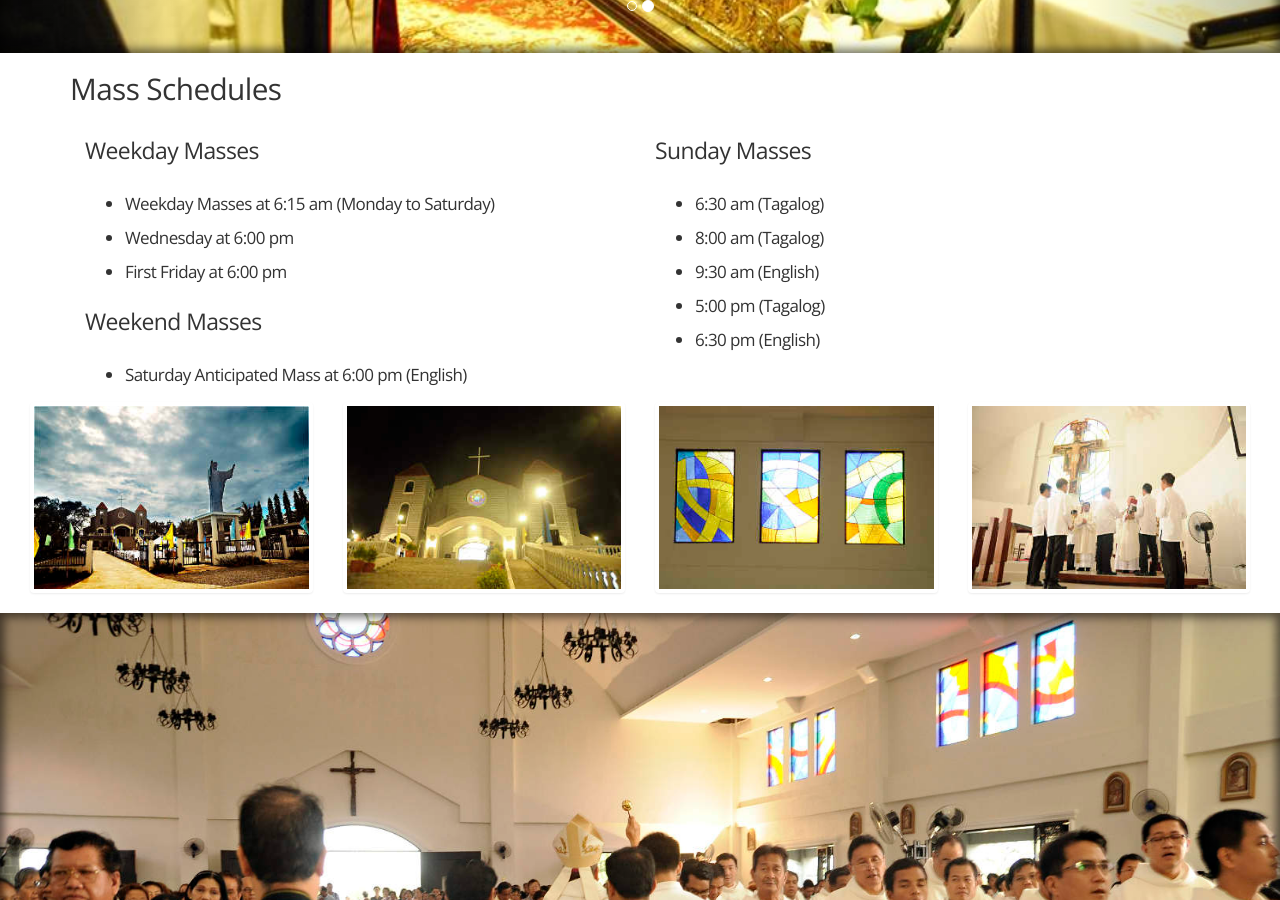
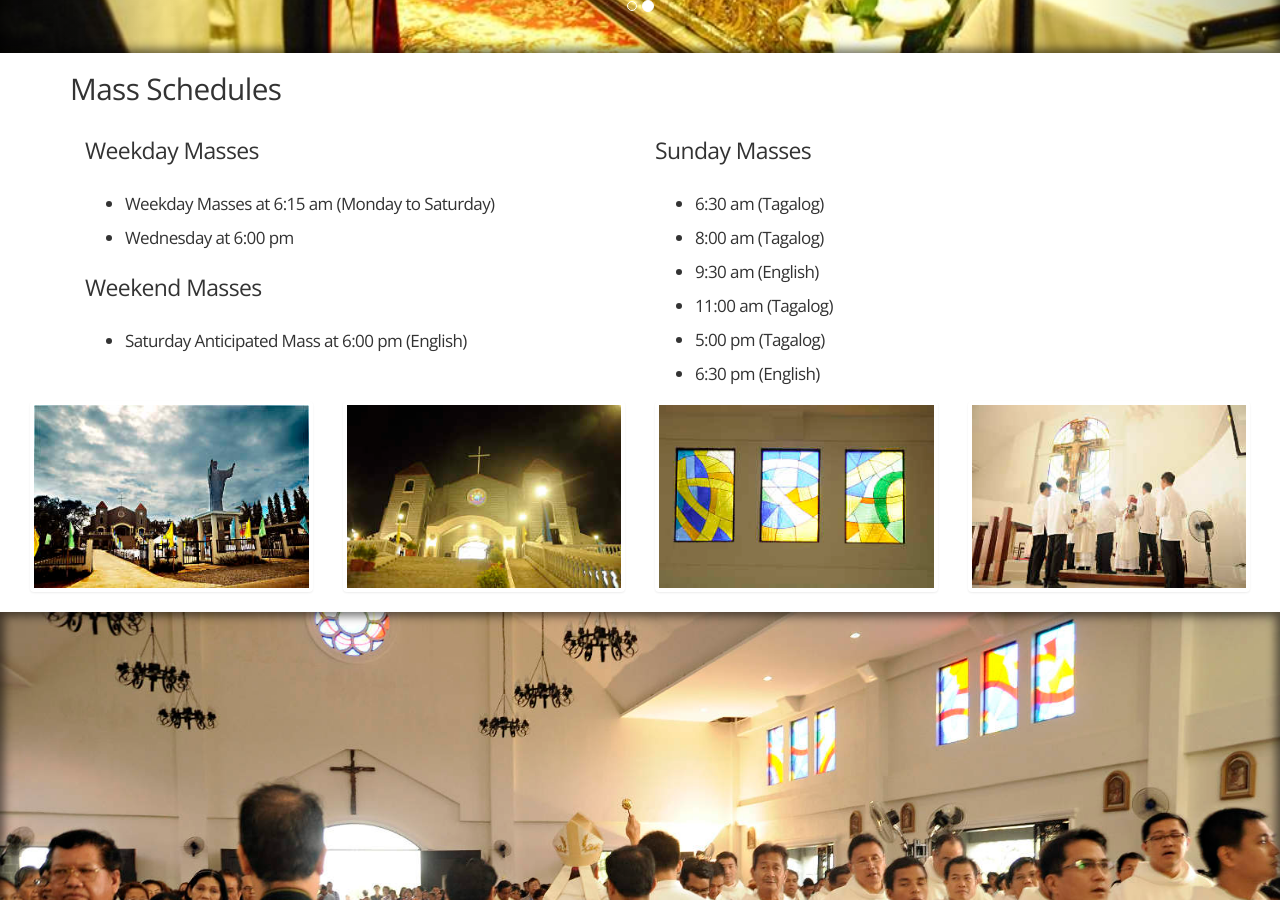
Before and after one commit to jerieljan/ourtransfi, a Jekyll site: the page built from Home/index.html, in a window 1280 px wide and 900 px high, scrolled down 748 px. Built offline with Jekyll 4.4.1, drawn with Linux system fonts in a browser that asks for light colours; nearby versions of some CDN libraries.

Commit message:
Removed first friday timeslot and added 11AM slot.

```diff
--- a/Home/index.html
+++ b/Home/index.html
@@ -44,7 +44,6 @@
             <ul>
                 <li>Weekday Masses at 6:15 am (Monday to Saturday)</li>
                 <li>Wednesday at 6:00 pm</li>
-                <li>First Friday at 6:00 pm</li>
                 </ul>
             <h3>Weekend Masses</h3>
             <ul>
@@ -57,6 +56,7 @@
             <li>6:30 am (Tagalog)</li>
             <li>8:00 am (Tagalog)</li>
             <li>9:30 am (English)</li>
+            <li>11:00 am (Tagalog)</li>
             <li>5:00 pm (Tagalog)</li>
             <li>6:30 pm (English)</li>
         </ul>
```
